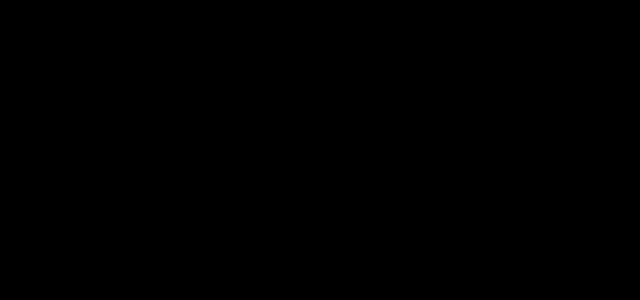
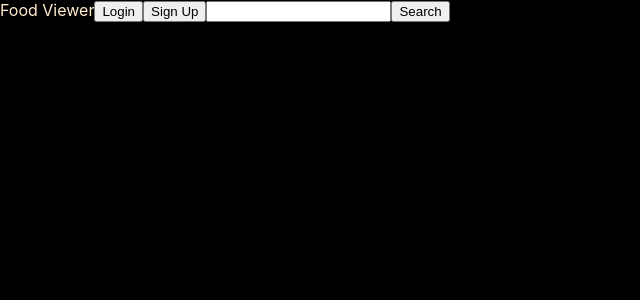
Before and after one commit to IzykPringle/crud, a React (Create React App) app in the folder frontend/: page / in a window 1280 px wide. Shown: the top 300 px of the page, without its empty margins (0-640 px from the left). Built offline with nearby package versions, Linux system fonts and the light colour scheme; the HTML template or start-up script is replaced by a standard one.

Commit message:
create header component

```diff
--- a/frontend/src/App.js
+++ b/frontend/src/App.js
@@ -1,14 +1,21 @@
 import './App.css';
+import React, {useState} from 'react';
+import Header from './components/header';
+
+export const appContext = React.createContext();
 
 function App() {
+
+const [loggedIn, setLoggedIn] = useState(false);
+
   return (
     <>
+    <appContext.Provider value={{loggedIn, setLoggedIn}}>
+    <Header/>
 
 
 
-
-
-
+    </appContext.Provider>
     </>
   );
 }
--- /dev/null
+++ b/frontend/src/components/header.js
@@ -0,0 +1,29 @@
+import React, { useContext } from 'react';
+import { appContext } from '../App';
+
+function Header () {
+
+    const { loggedIn, setLoggedIn } = useContext(appContext)
+    let loginButtonText = 'Login';
+    let signUpButtonText = 'Sign Up';
+
+if (loggedIn) {
+loginButtonText = 'Logout';
+signUpButtonText = 'My Profile';
+}
+
+
+    return (
+        <>
+        Food Viewer
+        <button>{loginButtonText}</button>
+        <button>{signUpButtonText}</button>
+        <input type='search'/>
+        <button>Search</button>
+
+
+        </>
+    )
+}
+
+export default Header;
```
